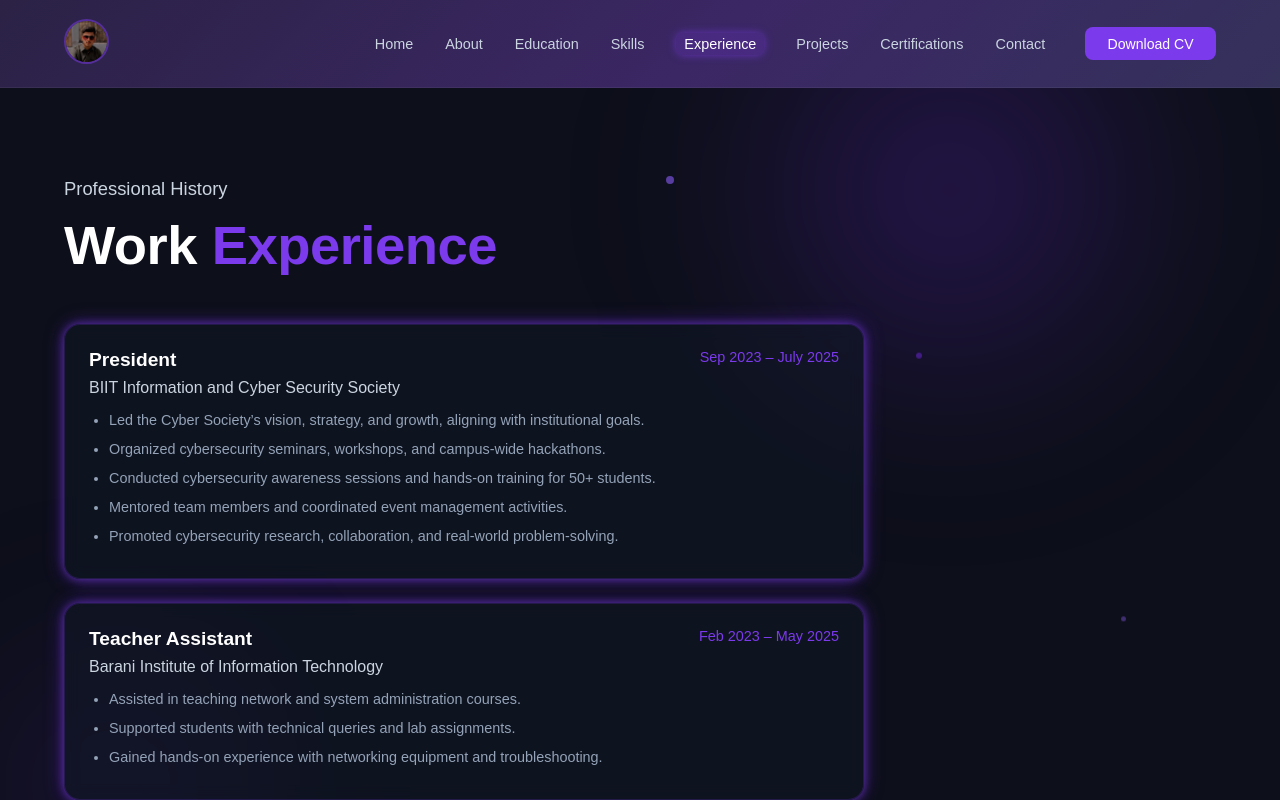
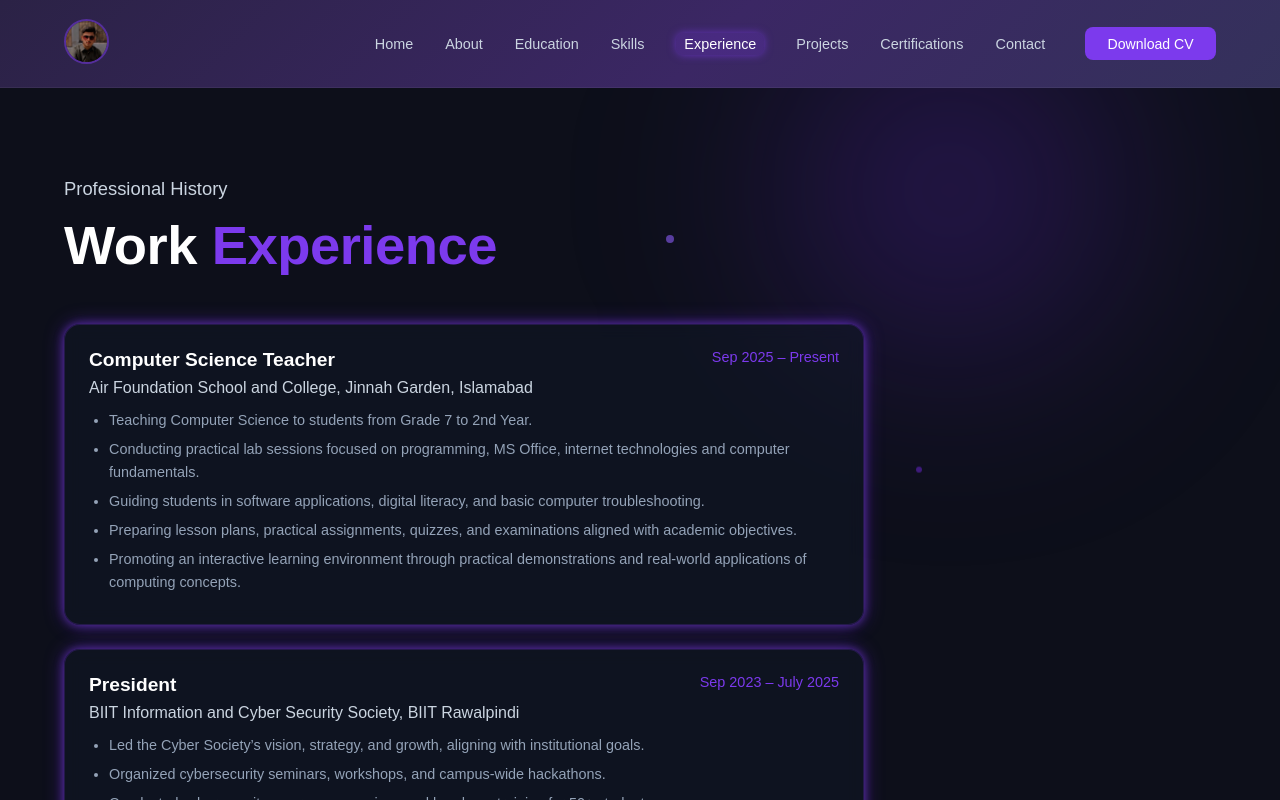
Before and after one commit to SunShine-FA/Portfolio, a React app: page /experience in a window 1280 px wide. Shown: the top 800 px of the page. Built offline with nearby package versions, Linux system fonts and the light colour scheme; the HTML template or start-up script is replaced by a standard one.

Commit message:
improve the exp

```diff
--- a/src/components/Experience.jsx
+++ b/src/components/Experience.jsx
@@ -2,8 +2,20 @@ import { motion } from "framer-motion";
 
 const EXPERIENCES = [
   {
+    role: "Computer  Science Teacher",
+    company: "Air Foundation School and College, Jinnah Garden, Islamabad",
+    duration: "Sep 2025 – Present",
+    points: [
+      "Teaching Computer Science to students from Grade 7 to 2nd Year.",
+      "Conducting practical lab sessions focused on programming, MS Office, internet technologies and computer fundamentals.",
+      "Guiding students in software applications, digital literacy, and basic computer troubleshooting.",
+      "Preparing lesson plans, practical assignments, quizzes, and examinations aligned with academic objectives.",
+      "Promoting an interactive learning environment through practical demonstrations and real-world applications of computing concepts."
+    ],
+  },
+  {
     role: "President",
-    company: "BIIT Information and Cyber Security Society",
+    company: "BIIT Information and Cyber Security Society, BIIT Rawalpindi",
     duration: "Sep 2023 – July 2025",
     points: [
       "Led the Cyber Society’s vision, strategy, and growth, aligning with institutional goals.",
@@ -15,7 +27,7 @@ const EXPERIENCES = [
   },
   {
     role: "Teacher Assistant",
-    company: "Barani Institute of Information Technology",
+    company: "Barani Institute of Information Technology, 6th Road, Rawalpindi",
     duration: "Feb 2023 – May 2025",
     points: [
       "Assisted in teaching network and system administration courses.",
```
